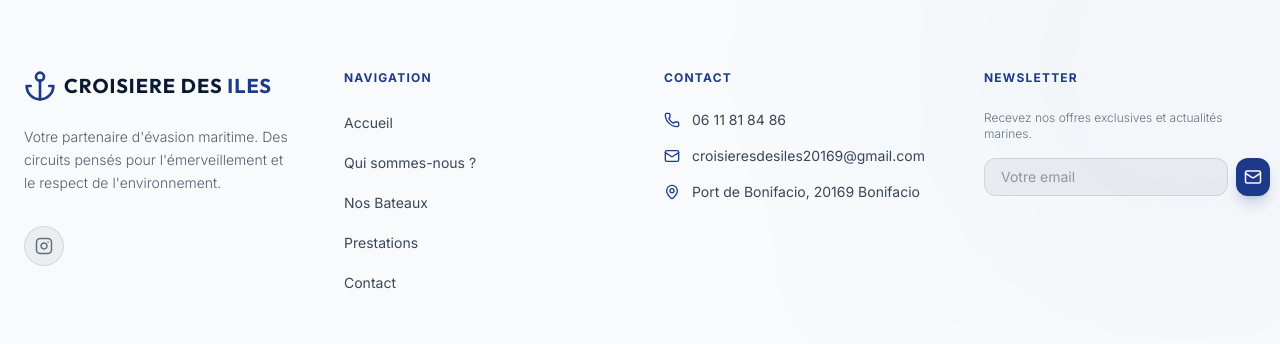
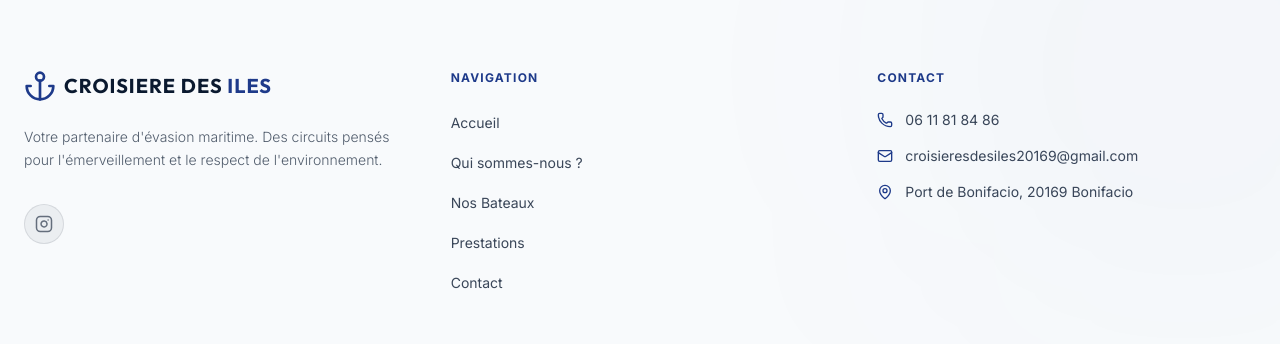
Before and after one commit to bookingfastpro/croisieredesiles, a React (Vite) app: page /contact in a window 1280 px wide. Shown: the part 1915-2259 px from the top of the page. Built offline with nearby package versions, Linux system fonts and the light colour scheme; no server answers; a web font is replaced by a local one.

Commit message:
feat: Update boat details and footer layout
Changes the SAXDOR Pardo 43 to SAXDOR 320 with updated specifications. Removes the newsletter section from the footer and adjusts the grid layout to accommodate the change.

```diff
--- a/server.ts
+++ b/server.ts
@@ -315,8 +315,8 @@ const INITIAL_BOATS = [
   },
   {
     "id": "2",
-    "name": "SAXDOR Pardo 43",
-    "description": "Le Pardo 43 de chez SAXDOR est le choix parfait pour ceux qui recherchent le luxe et la puissance. Un design moderne avec des finitions haut de gamme pour une expérience incomparable.",
+    "name": "SAXDOR 320",
+    "description": "Le Saxdor 320 est le choix parfait pour ceux qui recherchent le luxe et la puissance. Un design moderne avec des finitions haut de gamme pour une expérience incomparable.",
     "image": "https://qzvurftthvlazlizltgy.supabase.co/storage/v1/object/public/property-images/Bateau/PHOTO-2026-02-19-14-06-09%202.jpg",
     "images": [
       "https://qzvurftthvlazlizltgy.supabase.co/storage/v1/object/public/property-images/Bateau/PHOTO-2026-02-19-14-06-09%202.jpg",
@@ -326,9 +326,9 @@ const INITIAL_BOATS = [
       "https://qzvurftthvlazlizltgy.supabase.co/storage/v1/object/public/property-images/Bateau/PHOTO-2026-02-19-14-06-10%203.jpg"
     ],
     "specs": [
-      { "label": "Longueur", "value": "13.5m" },
-      { "label": "Largeur", "value": "4.2m" },
-      { "label": "Capacité", "value": "12 personnes" },
+      { "label": "Longueur", "value": "10m" },
+      { "label": "Largeur", "value": "3.80m" },
+      { "label": "Capacité", "value": "10 personnes" },
       { "label": "Moteur", "value": "2 x 300 CV" }
     ],
     "options": [
--- a/src/components/Footer.tsx
+++ b/src/components/Footer.tsx
@@ -6,7 +6,7 @@ export default function Footer() {
   return (
     <footer id="contact" className="pt-24 pb-12 px-6 relative overflow-hidden bg-marine-pearl border-t border-marine-blue/10">
       <div className="max-w-7xl mx-auto">
-        <div className="grid md:grid-cols-2 lg:grid-cols-4 gap-12 mb-16">
+        <div className="grid md:grid-cols-2 lg:grid-cols-3 gap-12 mb-16">
           {/* Brand */}
           <div className="col-span-1 lg:col-span-1">
             <div className="flex items-center gap-2 mb-6">
@@ -59,22 +59,6 @@ export default function Footer() {
               </li>
             </ul>
           </div>
-
-          {/* Newsletter */}
-          <div>
-            <h4 className="font-bold mb-6 uppercase tracking-widest text-xs text-marine-blue">Newsletter</h4>
-            <p className="text-xs text-marine-navy/60 mb-4 font-light">Recevez nos offres exclusives et actualités marines.</p>
-            <div className="flex gap-2">
-              <input
-                type="email"
-                placeholder="Votre email"
-                className="flex-1 bg-marine-navy/5 border border-marine-navy/10 rounded-xl px-4 py-2 text-sm focus:outline-none focus:border-marine-blue transition-colors text-marine-navy placeholder:text-marine-navy/40"
-              />
-              <button className="p-2 bg-marine-blue hover:bg-marine-navy text-white rounded-xl transition-all hover:scale-105 active:scale-95 shadow-lg shadow-marine-blue/20">
-                <Mail size={18} />
-              </button>
-            </div>
-          </div>
         </div>
 
         <div className="pt-12 border-t border-marine-navy/10 flex flex-col md:flex-row justify-between items-center gap-6 text-[10px] uppercase tracking-[0.2em] text-marine-navy/50">
--- a/src/data/boats.json
+++ b/src/data/boats.json
@@ -43,8 +43,8 @@
   },
   {
     "id": "2",
-    "name": "SAXDOR Pardo 43",
-    "description": "Le Pardo 43 de chez SAXDOR est le choix parfait pour ceux qui recherchent le luxe et la puissance. Un design moderne avec des finitions haut de gamme pour une expérience incomparable.",
+    "name": "SAXDOR 320",
+    "description": "Le Saxdor 320 est le choix parfait pour ceux qui recherchent le luxe et la puissance. Un design moderne avec des finitions haut de gamme pour une expérience incomparable.",
     "image": "https://qzvurftthvlazlizltgy.supabase.co/storage/v1/object/public/property-images/Bateau/PHOTO-2026-02-19-14-06-09%202.jpg",
     "images": [
       "https://qzvurftthvlazlizltgy.supabase.co/storage/v1/object/public/property-images/Bateau/PHOTO-2026-02-19-14-06-09%202.jpg",
@@ -56,15 +56,15 @@
     "specs": [
       {
         "label": "Longueur",
-        "value": "13.5m"
+        "value": "10m"
       },
       {
         "label": "Largeur",
-        "value": "4.2m"
+        "value": "3.80m"
       },
       {
         "label": "Capacité",
-        "value": "12 personnes"
+        "value": "10 personnes"
       },
       {
         "label": "Moteur",
```
